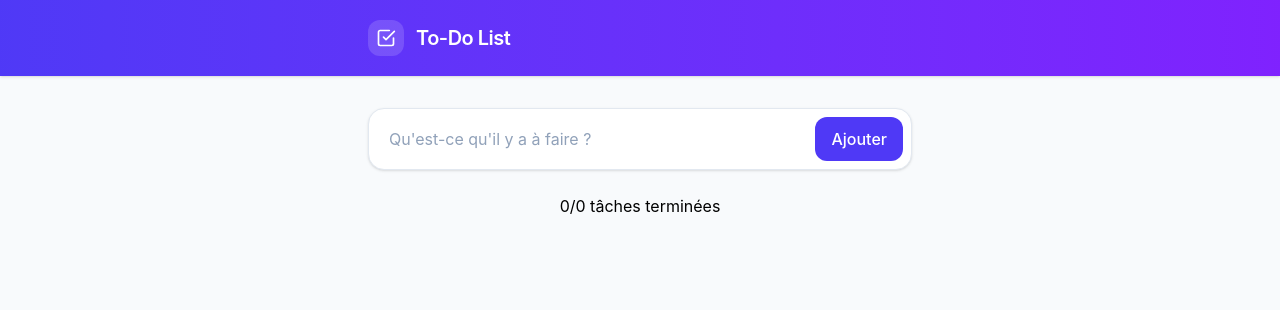
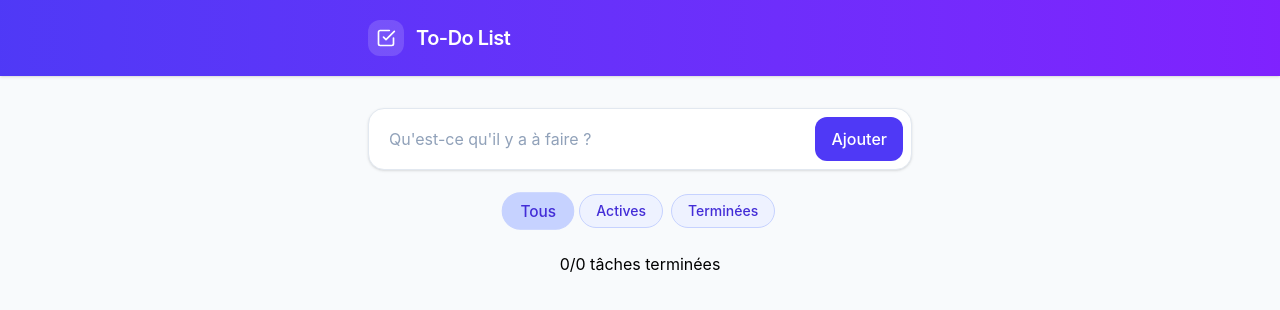
Before and after one commit to Mikat63/todo-list-react, a React (Vite) app: page / in a window 1280 px wide. Shown: the top 310 px of the page. Built offline with nearby package versions, Linux system fonts and the light colour scheme.

Commit message:
COMPLETED:finished tp

```diff
--- a/src/components/AddTaskForm/AddTaskForm.jsx
+++ b/src/components/AddTaskForm/AddTaskForm.jsx
@@ -1,4 +1,5 @@
 import { useState } from "react";
+import Button from "../Button/Button";
 
 function AddTaskForm({ submit }) {
   const [inputTask, setInputTask] = useState("");
@@ -22,12 +23,11 @@ function AddTaskForm({ submit }) {
         placeholder="Qu'est-ce qu'il y a à faire ?"
         className="flex-1 min-w-0 px-3 py-2.5 text-slate-700 placeholder:text-slate-400 focus:outline-none"
       />
-      <button
+      <Button
         type="submit"
-        className="shrink-0 bg-indigo-600 text-white rounded-xl px-4 py-2.5 font-medium hover:bg-indigo-700 active:bg-indigo-800 transition-colors focus:outline-none focus:scale-105"
-      >
-        Ajouter
-      </button>
+        cssClass="shrink-0 bg-indigo-600 text-white rounded-xl px-4 py-2.5 font-medium hover:bg-indigo-700 active:bg-indigo-800 transition-colors focus:outline-none focus:scale-105"
+        title="Ajouter"
+      />
     </form>
   );
 }
--- a/src/components/App/App.jsx
+++ b/src/components/App/App.jsx
@@ -2,6 +2,7 @@ import { useEffect, useState } from "react";
 import Header from "../Header/Header.jsx";
 import TaskItem from "../TaskItem/TaskItem.jsx";
 import AddTaskForm from "../AddTaskForm/AddTaskForm.jsx";
+import Button from "../Button/Button.jsx";
 
 function App() {
   // load localstorage during first loading
@@ -14,6 +15,7 @@ function App() {
   }
 
   const [todos, setTodos] = useState(() => parseLocalStorage());
+  const [selectFilter, setSelectFilter] = useState("all");
 
   // update localstorage if todos change
   useEffect(() => {
@@ -52,6 +54,21 @@ function App() {
   const totalTodos = todos.length;
 
   // const for filter tasks
+  const activeTask = todos.filter((task) => task.done === false);
+  const finishedTask = todos.filter((task) => task.done === true);
+
+  // variable contains selected tasks for return
+  function returnSelected() {
+    if (selectFilter === "activated") {
+      return activeTask;
+    } else if (selectFilter === "finished") {
+      return finishedTask;
+    } else {
+      return todos;
+    }
+  }
+
+  const selectedTasks = returnSelected();
 
   return (
     <div className="min-h-screen bg-slate-50">
@@ -59,12 +76,48 @@ function App() {
       <main className="max-w-xl mx-auto px-4 py-8 flex flex-col gap-6">
         <AddTaskForm submit={addTask} />
 
+        <div className="flex gap-2 justify-center">
+          <Button
+            type="button"
+            cssClass={
+              " border border-indigo-200 rounded-full px-4 py-1.5 text-sm font-medium text-indigo-700 hover:bg-indigo-100 active:bg-indigo-300 active:scale-95 transition-colors focus:outline-none focus:scale-105 " +
+              (selectFilter === "all"
+                ? "scale-110 bg-indigo-200"
+                : "bg-indigo-50")
+            }
+            title="Tous"
+            onClick={() => setSelectFilter("all")}
+          />
+          <Button
+            type="button"
+            cssClass={
+              "border border-indigo-200 rounded-full px-4 py-1.5 text-sm font-medium text-indigo-700 hover:bg-indigo-100 active:bg-indigo-300 active:scale-95 transition-colors focus:outline-none focus:scale-105 " +
+              (selectFilter === "activated"
+                ? "scale-110 bg-indigo-200"
+                : "bg-indigo-50")
+            }
+            title="Actives"
+            onClick={() => setSelectFilter("activated")}
+          />
+          <Button
+            type="button"
+            cssClass={
+              "border border-indigo-200 rounded-full px-4 py-1.5 text-sm font-medium text-indigo-700 hover:bg-indigo-100 active:bg-indigo-300 active:scale-95 transition-colors focus:outline-none focus:scale-105 " +
+              (selectFilter === "finished"
+                ? "scale-110 bg-indigo-200"
+                : "bg-indigo-50")
+            }
+            title="Terminées"
+            onClick={() => setSelectFilter("finished")}
+          />
+        </div>
+
         <p className="text-center">
           {doneTodos}/{totalTodos} tâches terminées
         </p>
 
         <ul className="flex flex-col gap-2">
-          {todos.map((task) => (
+          {selectedTasks.map((task) => (
             <TaskItem
               key={task.id}
               id={task.id}
--- /dev/null
+++ b/src/components/Button/Button.jsx
@@ -0,0 +1,9 @@
+function Button({ type, cssClass, title, onClick }) {
+  return (
+    <button onClick={onClick} type={type} className={cssClass}>
+      {title}
+    </button>
+  );
+}
+
+export default Button;
```
